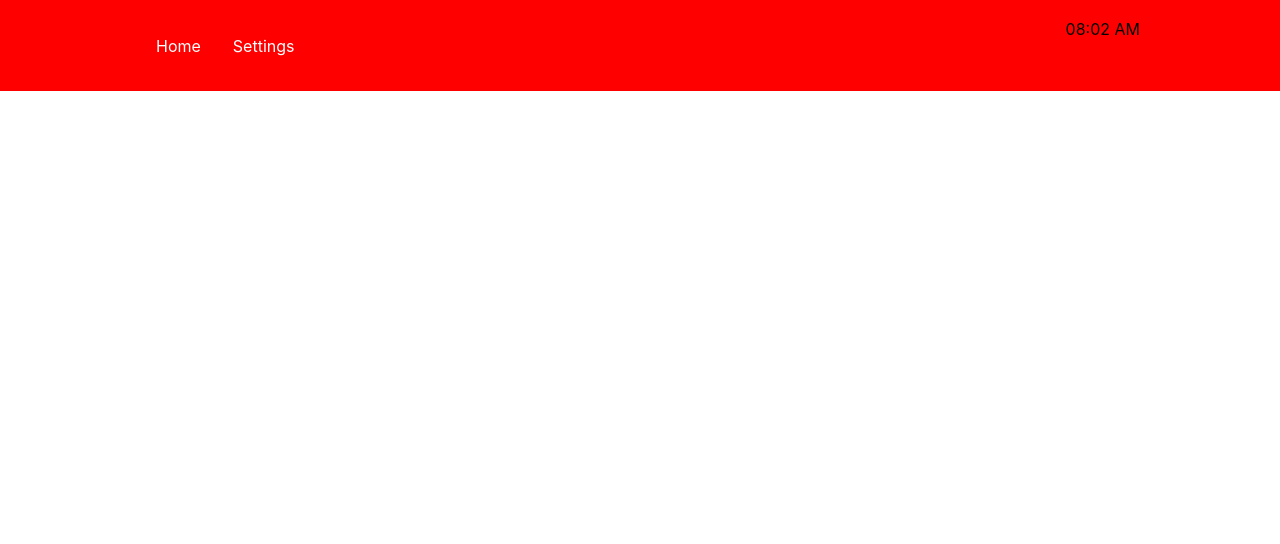
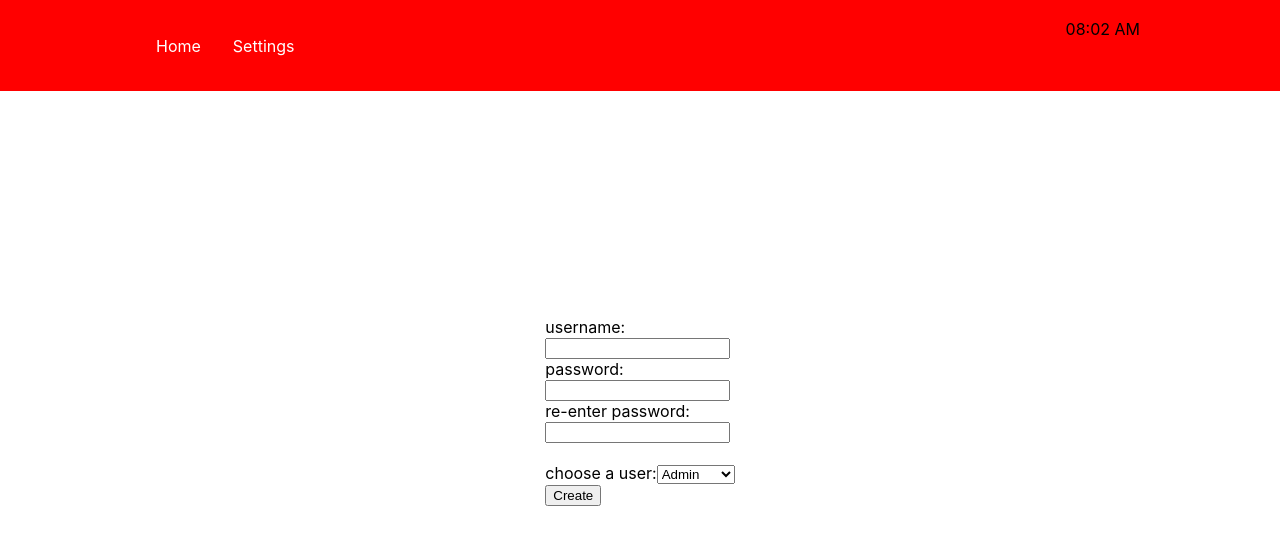
Before and after one commit to MayaankAshok/BioNovus, a React (Create React App) app in the folder code/nav-bar/: page /newuser in a window 1280 px wide. Shown: the top 544 px of the page. Built offline with nearby package versions, Linux system fonts and the light colour scheme.

Commit message:
new user

```diff
--- a/code/nav-bar/src/App.js
+++ b/code/nav-bar/src/App.js
@@ -13,7 +13,7 @@ import Home from "./pages/home";
 import Display_R from "./pages/display_R";
 import Edit_All from "./pages/edit_all";
 import Edit_s from "./pages/edit_S";
-
+import NewUser from "./pages/newuser";
 import Start_Test from "./pages/start_test";
 
 function App() {
@@ -47,7 +47,7 @@ function App() {
             <Route path="/display_R" element={<Display_R/>}></Route>
             <Route path="/edit_all" element={<Edit_All/>}></Route>
             <Route path="/edit_s/:key" element={<Edit_s/>}></Route>
-
+            <Route path="/newuser" element={<NewUser/>}></Route>
             <Route path="/start_test" element={<Start_Test/>}></Route>
 
 
--- a/code/nav-bar/src/pages/newuser.js
+++ b/code/nav-bar/src/pages/newuser.js
@@ -0,0 +1,84 @@
+import React,{useState} from "react";
+import axios from 'axios';
+import { Link,useNavigate } from "react-router-dom";
+
+function NewUser(){
+    const [formData, setFormData] = useState({
+        username: '',
+        password: '',
+        repassword: '',
+        user:''
+      });
+
+      // const [passwordMatch,setPasswordMatch]=useState(true);
+
+      const handleChange = e => {
+        const { name, value } = e.target;
+        setFormData(prevState => ({
+          ...prevState,
+          [name]: value
+        }));
+      };
+
+  return (
+    <div
+      style={{
+        display: "flex",
+        justifyContent: "center",
+        alignItems: "center",
+        height: "80vh",
+      }}
+    >
+      <form>
+        <label for="username">username:</label>
+        <br></br>
+        <input
+          type="text"
+          id="username"
+          name="username"
+          value={formData.username}
+          onChange={handleChange}
+        ></input>
+        <br></br>
+        <label for="password">password:</label>
+        <br></br>
+        <input
+          type="text"
+          id="password"
+          name="password"
+          value={formData.password}
+          onChange={handleChange}
+
+        ></input>
+        <br></br>
+        <label type="text" id="repassword">
+          re-enter password:
+        </label>
+        <br></br>
+        <input
+          type="text"
+          id="repassword"
+          name="repassword"
+          value={formData.repassword}
+          onChange={handleChange}
+        ></input>
+        {/* {!passwordMatch && <p style={{ color: "red" }}>Passwords do not match</p>} */}
+        <br />
+        <br></br>
+
+        <label for="users">choose a user:</label>
+        <select id="users" name="users" onChange={handleChange}>
+          <option value="admin">Admin</option>
+          <option value="reviewer">Reviewer</option>
+          <option value="operator">Operator</option>
+        </select>
+        <br></br>
+        <button type="submit">Create</button>
+
+      </form>
+    </div>
+  );
+
+}
+
+export default NewUser;
--- a/code/nav-bar/src/pages/setting.js
+++ b/code/nav-bar/src/pages/setting.js
@@ -18,11 +18,12 @@ function Settings() {
             <ul>
                 <li><Link to="/delete_U">Delete Users</Link></li>
                 <li><Link to="/delete_S">Delete Samples</Link></li>
-                <li><Link to="/signup">Create New User</Link></li>
+                <li><Link to="/newuser">Create New User</Link></li>
                 <li><Link to="/display_U">Display Users</Link></li>
                 <li><Link to="/display_S">Display Samples</Link></li>
                 <li><Link to="/display_R">Display Results</Link></li>
                 <li><Link to="/edit_all">Edit Samples</Link></li>
+
             </ul>
 
 
```
